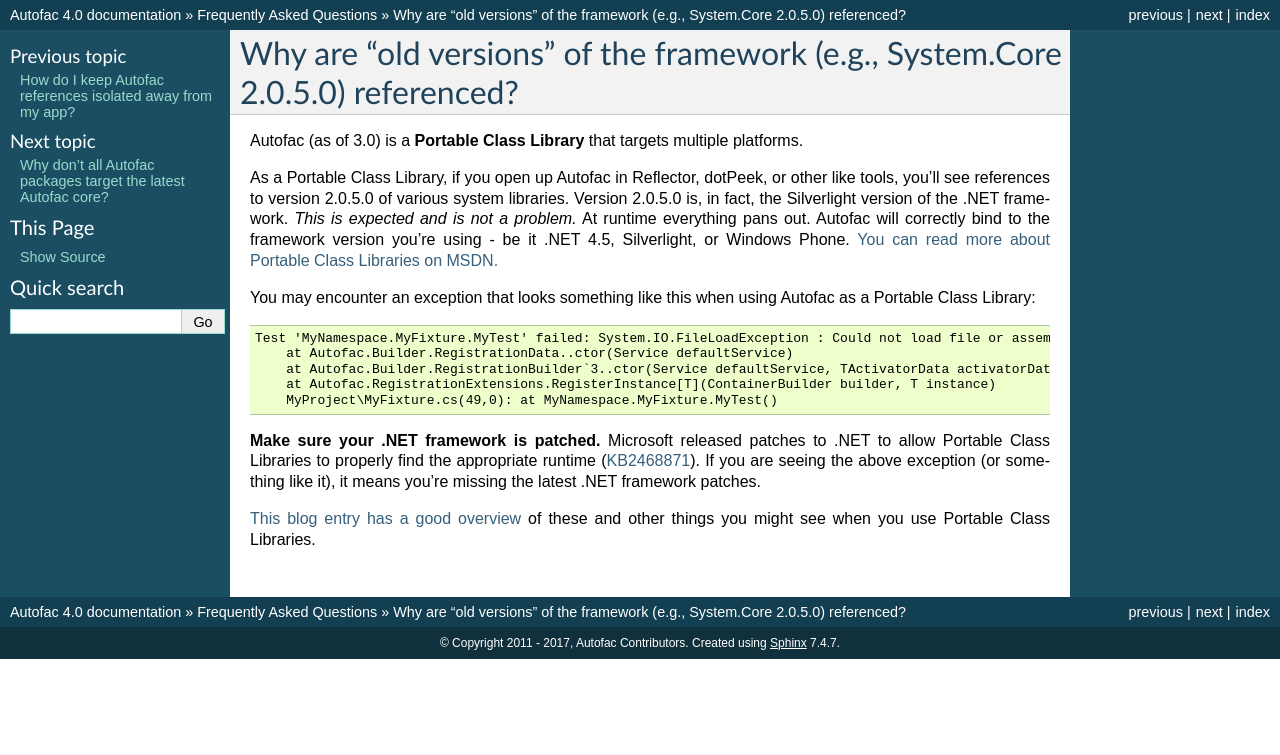
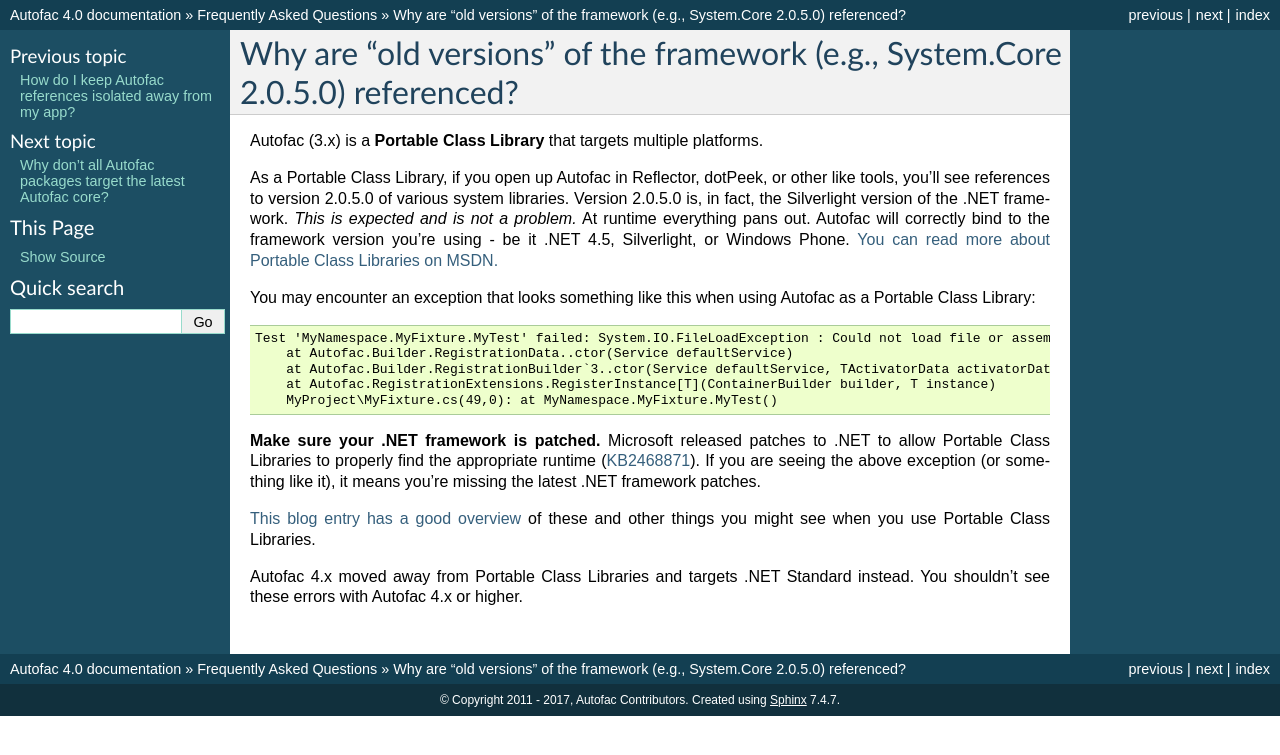
Before and after one commit to autofac/Documentation, a Sphinx documentation site: the page built from docs/faq/pcl.rst, in a window 1280 px wide. Shown: the top 755 px of the page. Built offline with Sphinx 7.4.7, drawn with Linux system fonts in a browser that asks for light colours.

Commit message:
Autofac 4.x isn't PCL anymore.

```diff
--- a/docs/faq/pcl.rst
+++ b/docs/faq/pcl.rst
@@ -2,7 +2,7 @@
 Why are "old versions" of the framework (e.g., System.Core 2.0.5.0) referenced?
 ===============================================================================
 
-Autofac (as of 3.0) is a **Portable Class Library** that targets multiple platforms.
+Autofac (3.x) is a **Portable Class Library** that targets multiple platforms.
 
 As a Portable Class Library, if you open up Autofac in Reflector, dotPeek, or other like tools, you'll see references to version 2.0.5.0 of various system libraries. Version 2.0.5.0 is, in fact, the Silverlight version of the .NET framework. *This is expected and is not a problem.* At runtime everything pans out. Autofac will correctly bind to the framework version you're using - be it .NET 4.5, Silverlight, or Windows Phone. `You can read more about Portable Class Libraries on MSDN. <http://msdn.microsoft.com/en-us/library/gg597391.aspx>`_
 
@@ -19,3 +19,5 @@
 **Make sure your .NET framework is patched.** Microsoft released patches to .NET to allow Portable Class Libraries to properly find the appropriate runtime (`KB2468871 <http://support.microsoft.com/kb/2468871>`_). If you are seeing the above exception (or something like it), it means you're missing the latest .NET framework patches.
 
 `This blog entry has a good overview <http://www.paraesthesia.com/archive/2013/03/29/portable-class-library-answers.aspx>`_ of these and other things you might see when you use Portable Class Libraries.
+
+Autofac 4.x moved away from Portable Class Libraries and targets .NET Standard instead. You shouldn't see these errors with Autofac 4.x or higher.
```
